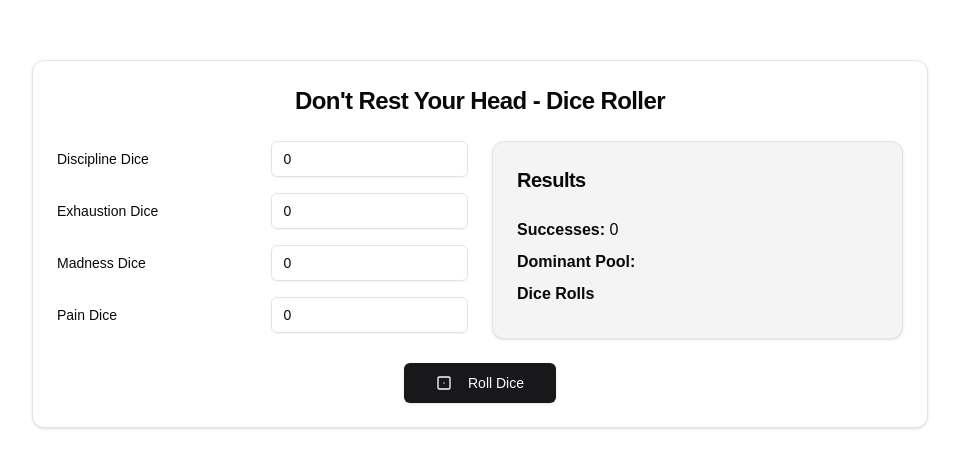
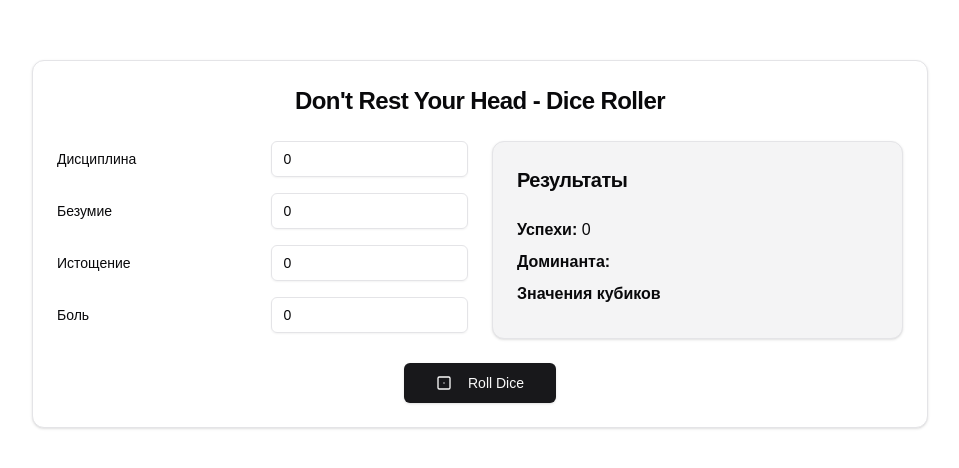
Before and after one commit to MariShopen/dryh, a Next.js app: page / in a window 1280 px wide. Shown: the part 156-624 px from the top of the page, without its empty margins (160-1119 px from the left). Built offline with nearby package versions, Linux system fonts and the light colour scheme.

Commit message:
feat: logic fix, styles fix

```diff
--- a/src/app/layout.tsx
+++ b/src/app/layout.tsx
@@ -14,8 +14,8 @@ const geistMono = localFont({
 });
 
 export const metadata: Metadata = {
-  title: "Create Next App",
-  description: "Generated by create next app",
+  title: "DRYH roller",
+  description: "Dice Roller",
 };
 
 export default function RootLayout({
--- a/src/app/page.tsx
+++ b/src/app/page.tsx
@@ -1,6 +1,5 @@
 "use client";
-
-import { useState } from "react";
+import React, { useState } from "react";
 import { Button } from "@/components/ui/button";
 import {
   Card,
@@ -13,64 +12,74 @@ import { Input } from "@/components/ui/input";
 import { Label } from "@/components/ui/label";
 import { Dice1Icon as Dice } from "lucide-react";
 
-type DiceType = "Discipline" | "Exhaustion" | "Madness" | "Pain";
+const DiceRollCalculator = () => {
+  const [discipline, setDiscipline] = useState(0);
+  const [madness, setMadness] = useState(0);
+  const [exhaustion, setExhaustion] = useState(0);
+  const [pain, setPain] = useState(0);
+  const [results, setResults] = useState({ successes: 0, dominant: "" });
+  const [intermediateResults, setIntermediateResults] = useState({});
 
-interface DiceRolls {
-  [key: string]: number[];
-}
+  const rollDice = (numDice: any) =>
+    Array.from({ length: numDice }, () => Math.ceil(Math.random() * 6)).sort(
+      (a, b) => b - a
+    );
 
-interface Results {
-  successes: number;
-  dominant: DiceType | "";
-  rolls: DiceRolls;
-}
+  const calculateDominant = (allRolls: any) => {
+    const entries = Object.entries(allRolls);
 
-export default function Component() {
-  const [discipline, setDiscipline] = useState(0);
-  const [exhaustion, setExhaustion] = useState(0);
-  const [madness, setMadness] = useState(0);
-  const [pain, setPain] = useState(0);
-  const [results, setResults] = useState<Results>({
-    successes: 0,
-    dominant: "",
-    rolls: {},
-  });
+    entries.sort((a, b) => {
+      const [keyA, rollsA] = a;
+      const [keyB, rollsB] = b;
 
-  const rollDice = (count: number): number[] => {
-    return Array.from(
-      { length: count },
-      () => Math.floor(Math.random() * 6) + 1
-    );
+      const maxA = Math.max(...rollsA, 0);
+      const maxB = Math.max(...rollsB, 0);
+
+      if (maxA !== maxB) return maxB - maxA;
+
+      const countA = rollsA.filter((roll) => roll === maxA).length;
+      const countB = rollsB.filter((roll) => roll === maxB).length;
+
+      if (countA !== countB) return countB - countA;
+
+      const sortedA = rollsA.sort((x, y) => y - x);
+      const sortedB = rollsB.sort((x, y) => y - x);
+
+      for (let i = 0; i < Math.max(sortedA.length, sortedB.length); i++) {
+        if (sortedA[i] !== sortedB[i])
+          return (sortedB[i] || 0) - (sortedA[i] || 0);
+      }
+
+      const hierarchy = ["discipline", "madness", "exhaustion", "pain"];
+      return hierarchy.indexOf(keyA) - hierarchy.indexOf(keyB);
+    });
+
+    return entries[0][0];
   };
 
   const calculate = () => {
-    const rolls: DiceRolls = {
-      Discipline: rollDice(discipline),
-      Exhaustion: rollDice(exhaustion),
-      Madness: rollDice(madness),
-      Pain: rollDice(pain),
+    const disciplineRolls = rollDice(discipline);
+    const madnessRolls = rollDice(madness);
+    const exhaustionRolls = rollDice(exhaustion);
+    const painRolls = rollDice(pain);
+
+    const allRolls = {
+      discipline: disciplineRolls,
+      madness: madnessRolls,
+      exhaustion: exhaustionRolls,
+      pain: painRolls,
     };
 
-    const successes = Object.values(rolls)
+    setIntermediateResults(allRolls);
+
+    const successes = Object.values(allRolls)
       .flat()
-      .filter((roll) => roll > 3).length;
-    const dominantPool = Object.entries(rolls).reduce((a, b) =>
-      a[1].length > b[1].length ? a : b
-    )[0] as DiceType;
+      .filter((die) => die <= 3).length;
 
-    setResults({ successes, dominant: dominantPool, rolls });
+    const dominant = calculateDominant(allRolls);
+
+    setResults({ successes, dominant });
   };
-
-  const diceInputs: [
-    DiceType,
-    number,
-    React.Dispatch<React.SetStateAction<number>>
-  ][] = [
-    ["Discipline", discipline, setDiscipline],
-    ["Exhaustion", exhaustion, setExhaustion],
-    ["Madness", madness, setMadness],
-    ["Pain", pain, setPain],
-  ];
 
   return (
     <div className="container mx-auto p-4 min-h-screen flex items-center justify-center">
@@ -83,11 +92,29 @@ export default function Component() {
         <CardContent>
           <div className="grid md:grid-cols-2 gap-6">
             <div className="space-y-4">
-              {diceInputs.map(([type, value, setter]) => (
-                <div key={type} className="grid grid-cols-2 items-center gap-4">
-                  <Label htmlFor={type.toLowerCase()}>{type} Dice</Label>
+              {[
+                {
+                  label: "Дисциплина",
+                  value: discipline,
+                  setter: setDiscipline,
+                },
+                { label: "Безумие", value: madness, setter: setMadness },
+                {
+                  label: "Истощение",
+                  value: exhaustion,
+                  setter: setExhaustion,
+                },
+                { label: "Боль", value: pain, setter: setPain },
+              ].map(({ label, value, setter }) => (
+                <div
+                  key={label}
+                  className="grid grid-cols-2 items-center gap-4"
+                >
+                  <Label htmlFor={label.toLowerCase().replace(" ", "-")}>
+                    {label}
+                  </Label>
                   <Input
-                    id={type.toLowerCase()}
+                    id={label.toLowerCase().replace(" ", "-")}
                     type="number"
                     value={value}
                     onChange={(e) => setter(Math.max(0, +e.target.value))}
@@ -98,25 +125,29 @@ export default function Component() {
             </div>
             <Card className="bg-muted">
               <CardHeader>
-                <CardTitle className="text-xl">Results</CardTitle>
+                <CardTitle className="text-xl">Результаты</CardTitle>
               </CardHeader>
               <CardContent className="space-y-2">
                 <p>
-                  <strong>Successes:</strong> {results.successes}
+                  <strong>Успехи:</strong> {results.successes}
                 </p>
                 <p>
-                  <strong>Dominant Pool:</strong> {results.dominant}
+                  <strong>Доминанта:</strong> {results.dominant}
                 </p>
                 <div className="mt-4">
-                  <h4 className="font-semibold mb-2">Dice Rolls</h4>
-                  {Object.entries(results.rolls).map(([type, rolls]) => (
-                    <div key={type} className="flex items-center space-x-2">
-                      <span className="font-medium">{type}:</span>
+                  <h4 className="font-semibold mb-2">Значения кубиков</h4>
+                  {Object.entries(intermediateResults).map(([key, rolls]) => (
+                    <div key={key} className="flex items-center space-x-2">
+                      <span className="font-medium capitalize">{key}:</span>
                       <div className="flex flex-wrap gap-1">
-                        {rolls.map((roll, index) => (
+                        {(rolls as number[]).map((roll, index) => (
                           <span
                             key={index}
-                            className="inline-flex items-center justify-center w-6 h-6 bg-primary text-primary-foreground rounded-full text-sm font-semibold"
+                            className={`inline-flex items-center justify-center w-6 h-6 rounded-full text-sm font-semibold ${
+                              roll <= 3
+                                ? "bg-orange-700 text-white"
+                                : "bg-primary text-primary-foreground"
+                            }`}
                           >
                             {roll}
                           </span>
@@ -138,4 +169,6 @@ export default function Component() {
       </Card>
     </div>
   );
-}
+};
+
+export default DiceRollCalculator;
```
Also changed, not shown: 1 other file (tests, documents, lock files or other folders).
